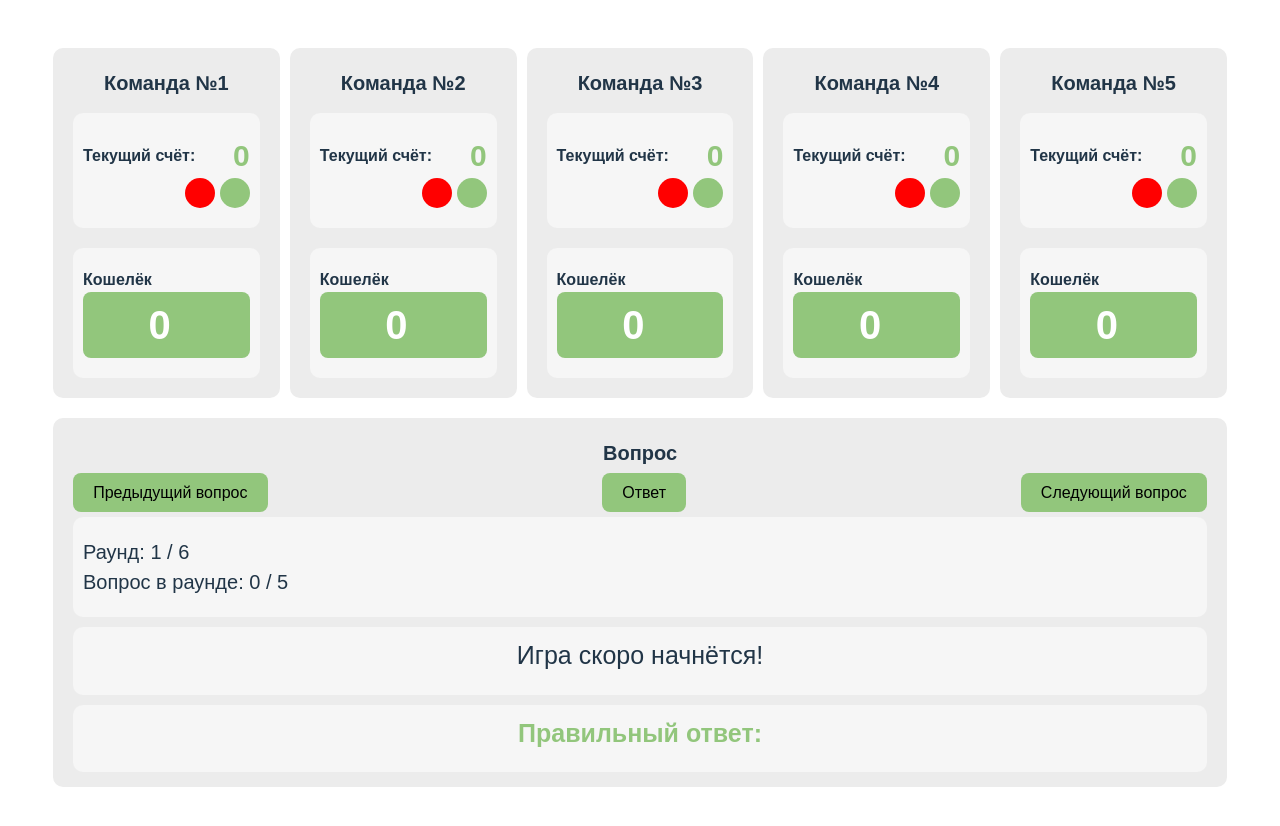
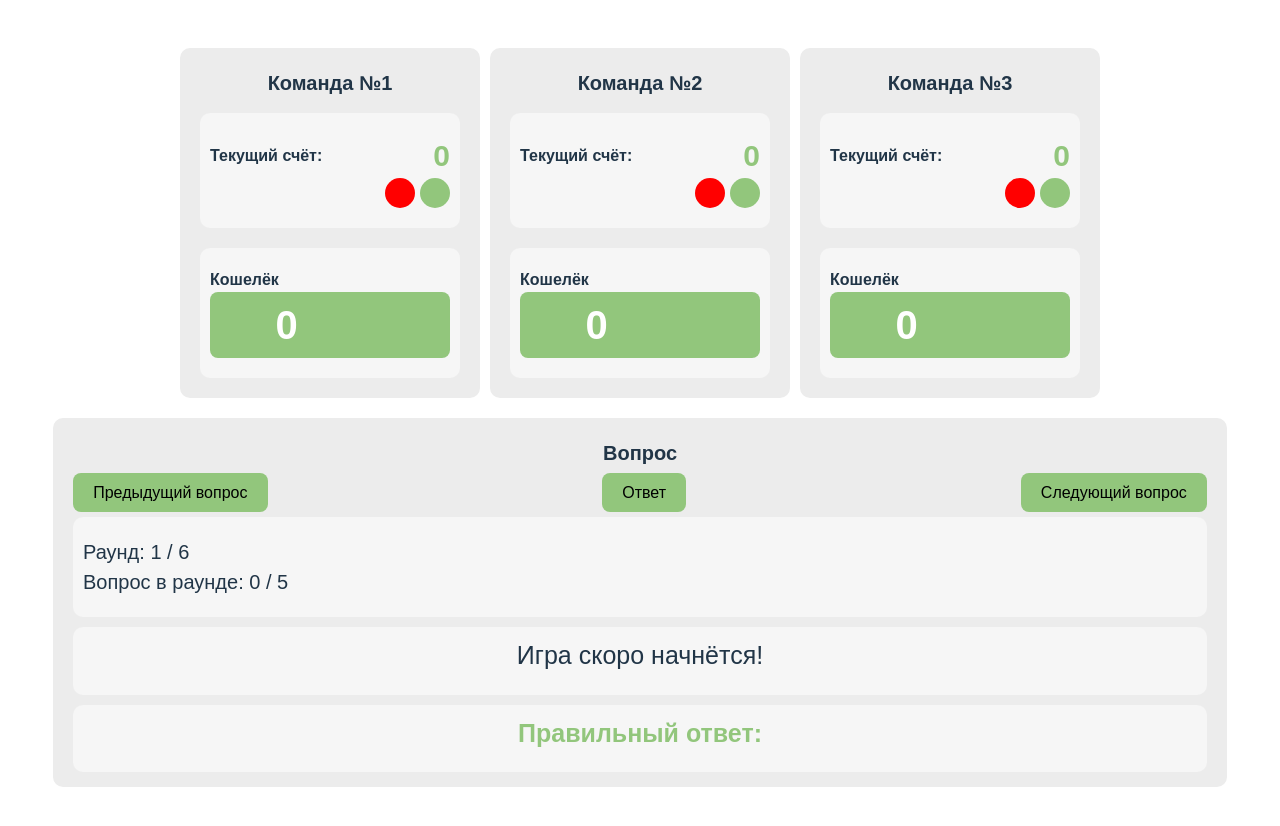
Before and after one commit to rut-digital/kugamedvizhenie, a SvelteKit app: page / in a window 1280 px wide. Shown: the top 826 px of the page. Built offline with nearby package versions, Linux system fonts and the light colour scheme.

Commit message:
Количество команд уменьшено до 3

```diff
--- a/src/routes/+page.svelte
+++ b/src/routes/+page.svelte
@@ -19,14 +19,6 @@
       </div>
       <div class="score__card card">
         <h3 class="card__comandname">Команда №3</h3>
-        <Counter />
-      </div>
-      <div class="score__card card">
-        <h3 class="card__comandname">Команда №4</h3>
-        <Counter />
-      </div>
-      <div class="score__card card">
-        <h3 class="card__comandname">Команда №5</h3>
         <Counter />
       </div>
     </div>
```
